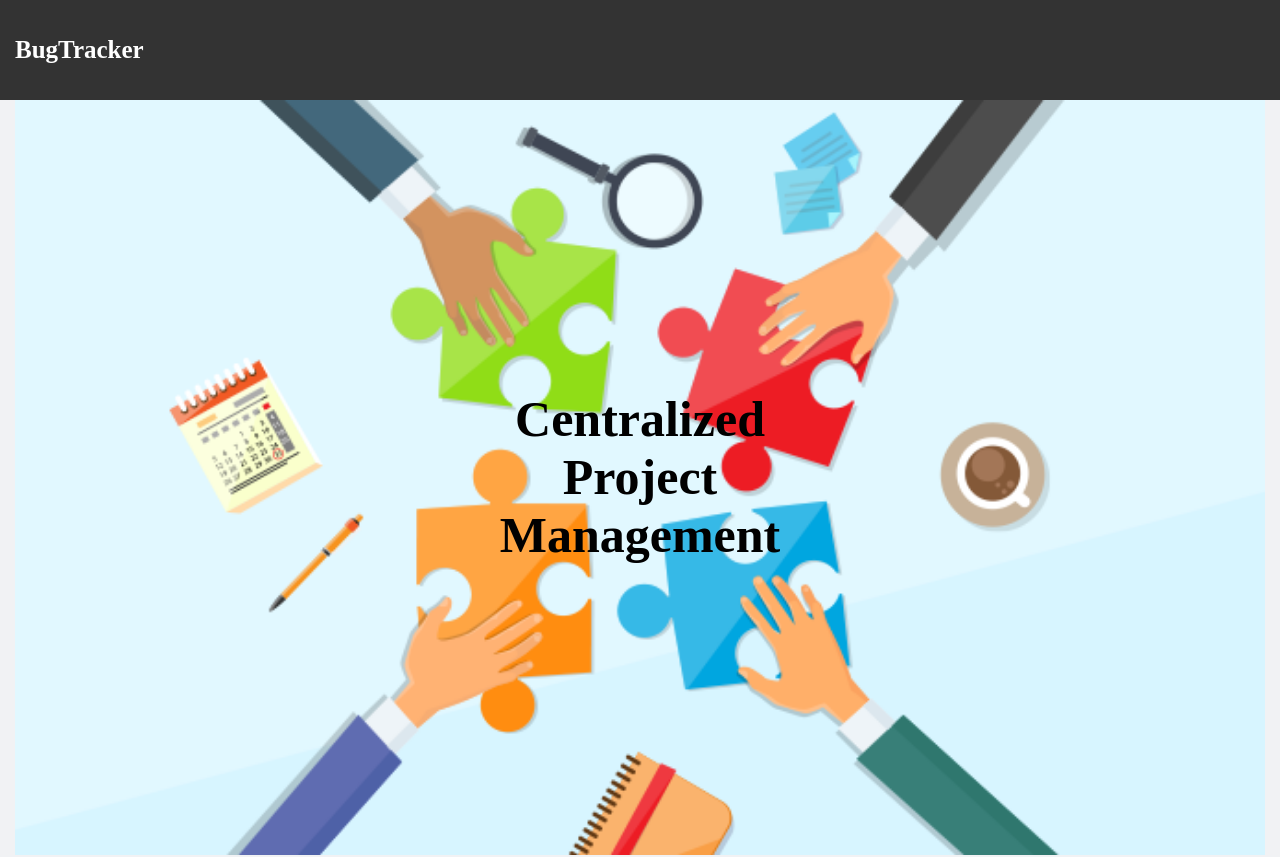
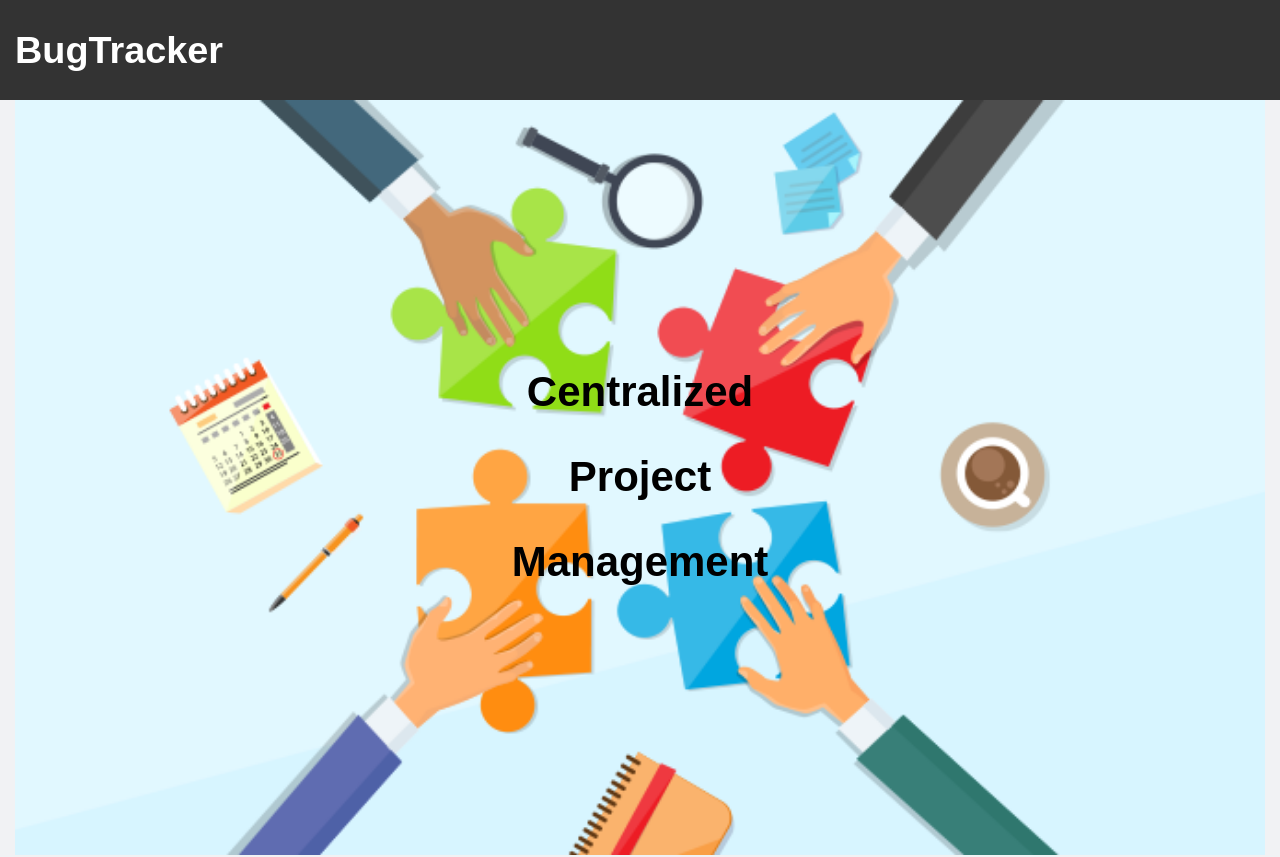
Before and after one commit to treilly6/bugtracker, a React (Create React App) app: page / in a window 1280 px wide. Shown: the top 857 px of the page. Built offline with nearby package versions, Linux system fonts and the light colour scheme; no server answers.

Commit message:
task center

```diff
--- a/routes/api/UserRoutes.js
+++ b/routes/api/UserRoutes.js
@@ -23,8 +23,7 @@ router.post('/login', (req, res, next) => {
         if (err) {
             console.log("issa an error");
             console.log(err);
-            res.json({"error" : err})
-            return
+            return res.json({"error" : err});
         }
         if (!user) {
             console.log("thers no user mane");
--- a/src/App.css
+++ b/src/App.css
@@ -2,11 +2,19 @@
     margin: 0;
     padding: 0;
     box-sizing: border-box;
-    font-size : 25px;
+    font-size : 21px;
+    font-family: sans-serif;
 }
 
 body {
     background-color: #f1f2f4;
+}
+
+.mainContentContainer {
+    max-width : 1500px;
+    margin : 0 auto;
+    background-color: #f1f2f4;
+    padding : 0px 7px;
 }
 
 .toolbar-button {
@@ -256,6 +264,11 @@ body {
 .titleText {
     position : absolute;
     text-align: center;
+    display: flex;
+    justify-content: space-around;
+    flex-direction: column;
+    height: 100%;
+    padding: 20% 0;
 }
 
 .fade-box {
@@ -316,6 +329,10 @@ body {
         bottom: 10px;
     }
 
+    .mainContentContainer {
+        padding : 0px 15px;
+    }
+
     .userLogOut {
         display: flex;
     }
--- a/src/App.js
+++ b/src/App.js
@@ -35,7 +35,7 @@ class App extends React.Component {
             <Router>
                 <div className="App">
                     <Header />
-                    <div style={contentContainer}>
+                    <div className="mainContentContainer">
                         <Route exact path="/" render={props => (
                             <React.Fragment>
                                 <LandingPage />
@@ -55,11 +55,5 @@ class App extends React.Component {
     }
 }
 
-const contentContainer = {
-    maxWidth : "1500px",
-    margin : "0 auto",
-    backgroundColor: "#f1f2f4",
-    padding : "0px 15px",
-}
 
 export default App;
--- a/src/MessageBox.js
+++ b/src/MessageBox.js
@@ -5,9 +5,11 @@ class MessageBox extends React.Component {
 
     // To use the MessageBox componenet in the current configuration you must pass the message
     // to the MessageBox component through a prop called 'message'
+    // Also use a key on the component so it remounts each time
 
     state = {
         showingMessage : false,
+        opacity : false,
     }
 
     constructor(props) {
@@ -19,8 +21,12 @@ class MessageBox extends React.Component {
     componentDidMount() {
         console.log("COMPONENET MOUNTEED MESSAGE BOX");
         console.log(this.props);
-        this.setState({showingMessage : true});
-        console.log("SET THE MESSAGE TO TRUE");
+        this.setState({showingMessage : true, opacity : true});
+
+        setTimeout(() => {
+            console.log("OPACITY TIMEOUT");
+            this.setState({opacity : false});
+        }, 4400);
 
         setTimeout(() => {
             this.setState({showingMessage : false});
@@ -29,7 +35,7 @@ class MessageBox extends React.Component {
 
     render() {
         if(this.state.showingMessage && this.props.message) {
-            var styles = (this.props.message.includes("Error")) ? Object.assign({}, messageBoxCont, errorBox) : Object.assign({}, messageBoxCont, successBox);
+            var styles = (this.props.message.includes("Error")) ? Object.assign({}, messageBoxCont, errorBox, {opacity : (this.state.opacity ? "1" : "0")}) : Object.assign({}, messageBoxCont, successBox, {opacity : (this.state.opacity ? "1" : "0")});
             return(
                 <div style={styles}>
                     <div>
@@ -52,6 +58,7 @@ var messageBoxCont = {
     maxWidth : "400px",
     textAlign : "center",
     borderRadius : "5px",
+    transition : ".5s",
 }
 
 const errorBox = {
--- a/src/components/Home/Projects/Tasks/Tasks.js
+++ b/src/components/Home/Projects/Tasks/Tasks.js
@@ -93,11 +93,7 @@ class Tasks extends React.Component {
     }
 
     setTasks = (taskId) => {
-        console.log("HERE TEH TASK");
-        console.log(this.state.markedTasks)
-        console.log("HERE TEH ID");
-        console.log(taskId);
-        console.log(this.state.markedTasks.has(taskId));
+        // used to update the makred tasks set in the state
         if (this.state.markedTasks.has(taskId)) {
             var copySet = new Set(this.state.markedTasks);
             copySet.delete(taskId);
@@ -132,7 +128,7 @@ class Tasks extends React.Component {
             var type = (taskType === "Open" ? " " : " Completed ");
             taskItems =
             <div className="taskItem">
-                <div>No{type}Tasks</div>
+                <div style={{textAlign : "center"}}>No{type}Tasks</div>
             </div>;
 
         }
--- a/src/components/layout/Header.js
+++ b/src/components/layout/Header.js
@@ -7,10 +7,14 @@ class Header extends React.Component {
 
     state = {}
 
+    homeRedirect = () => {
+        window.location = '/';
+    }
+
     render() {
         return(
             <header style = {headerStyle}>
-                <h1 style={brandStyle}>BugTracker</h1>
+                <h1 style={brandStyle} onClick={this.homeRedirect}>BugTracker</h1>
                 <div>
                     <UserHandler></UserHandler>
                 </div>
@@ -33,6 +37,7 @@ const headerStyle = {
 
 const brandStyle = {
     alignSelf : "center",
+    fontSize : "1.8em",
 }
 
 export default Header;
--- a/src/components/pages/LandingPageTitle.js
+++ b/src/components/pages/LandingPageTitle.js
@@ -51,12 +51,18 @@ class LandingPageTitle extends React.Component {
     render() {
         return(
             <div className="titleText">
-                <h1 style={{opacity : this.state.opacity1, transition : "1s", fontSize : "2em"}}>Centralized</h1>
-                <h1 style={{opacity : this.state.opacity2, transition : "1s", fontSize : "2em"}}>Project</h1>
-                <h1 style={{opacity : this.state.opacity3, transition : "1s", fontSize : "2em"}}>Management</h1>
+                <h1 style={{...{opacity : this.state.opacity1}, ...wordStyle}}>Centralized</h1>
+                <h1 style={{...{opacity : this.state.opacity2}, ...wordStyle}}>Project</h1>
+                <h1 style={{...{opacity : this.state.opacity3}, ...wordStyle}}>Management</h1>
             </div>
         )
     }
 }
 
+const wordStyle = {
+    transition : "1s",
+    fontSize : "2em",
+    fontFamily : "sans-serif",
+}
+
 export default LandingPageTitle;
```
Also changed, not shown: routes/api/AuthRoutes.js (+2 -12 lines), server.js (+0 -9 lines).
